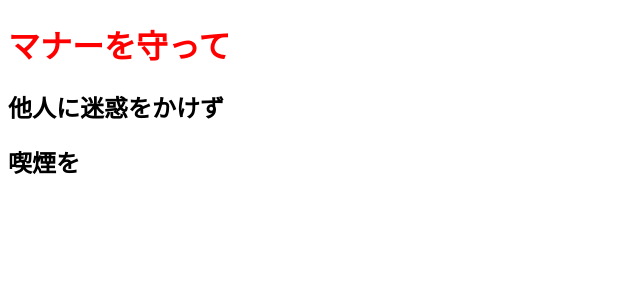
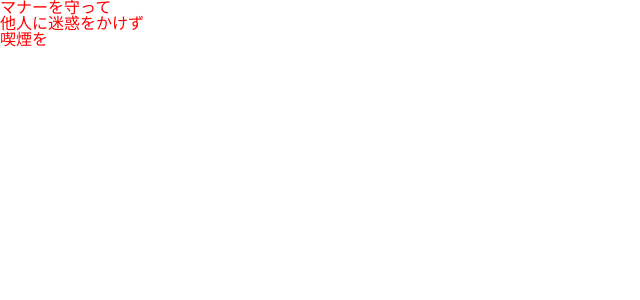
Before and after one commit to chifuminn/smoking_area, a Django app: page / in a window 1280 px wide. Shown: the top 300 px of the page, without its empty margins (0-640 px from the left). Run offline with Django 3.2, Linux system fonts and the light colour scheme.

Commit message:
リセットCSSの追加

```diff
--- a/static/style.css
+++ b/static/style.css
@@ -1,3 +1,53 @@
-.hello {
+/* http://meyerweb.com/eric/tools/css/reset/
+   v2.0 | 20110126
+   License: none (public domain)
+*/
+
+html, body, div, span, applet, object, iframe,
+h1, h2, h3, h4, h5, h6, p, blockquote, pre,
+a, abbr, acronym, address, big, cite, code,
+del, dfn, em, img, ins, kbd, q, s, samp,
+small, strike, strong, sub, sup, tt, var,
+b, u, i, center,
+dl, dt, dd, ol, ul, li,
+fieldset, form, label, legend,
+table, caption, tbody, tfoot, thead, tr, th, td,
+article, aside, canvas, details, embed,
+figure, figcaption, footer, header, hgroup,
+menu, nav, output, ruby, section, summary,
+time, mark, audio, video {
+  margin: 0;
+  padding: 0;
+  border: 0;
+  font-size: 100%;
+  font: inherit;
+  vertical-align: baseline;
+}
+/* HTML5 display-role reset for older browsers */
+article, aside, details, figcaption, figure,
+footer, header, hgroup, menu, nav, section {
+	display: block;
+}
+body {
+  line-height: 1;
+}
+ol, ul {
+  list-style: none;
+}
+blockquote, q {
+  quotes: none;
+}
+blockquote:before, blockquote:after,
+q:before, q:after {
+  content: '';
+  content: none;
+}
+table {
+  border-collapse: collapse;
+  border-spacing: 0;
+}
+
+
+p {
     color: red;
 }
--- a/templates/index.html
+++ b/templates/index.html
@@ -6,7 +6,7 @@
 {% endblock header %}
 
 {% block content %}
-    <h1 class="hello">マナーを守って</h1>
-    <h2>他人に迷惑をかけず</h2>
-    <h2>喫煙を</h2>
+    <p>マナーを守って</p>
+    <p>他人に迷惑をかけず</p>
+    <p>喫煙を</p>
 {% endblock content %}
```
